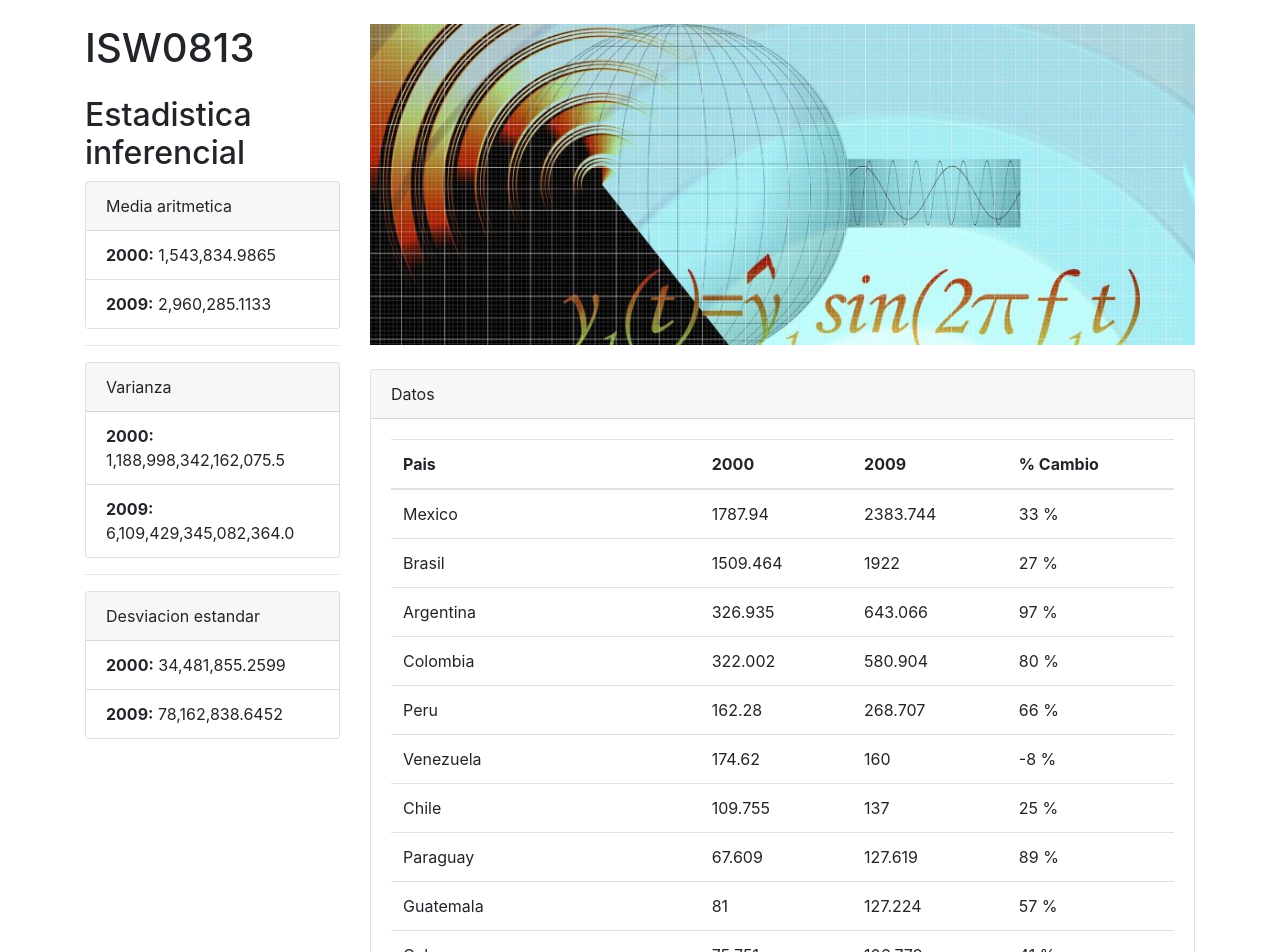
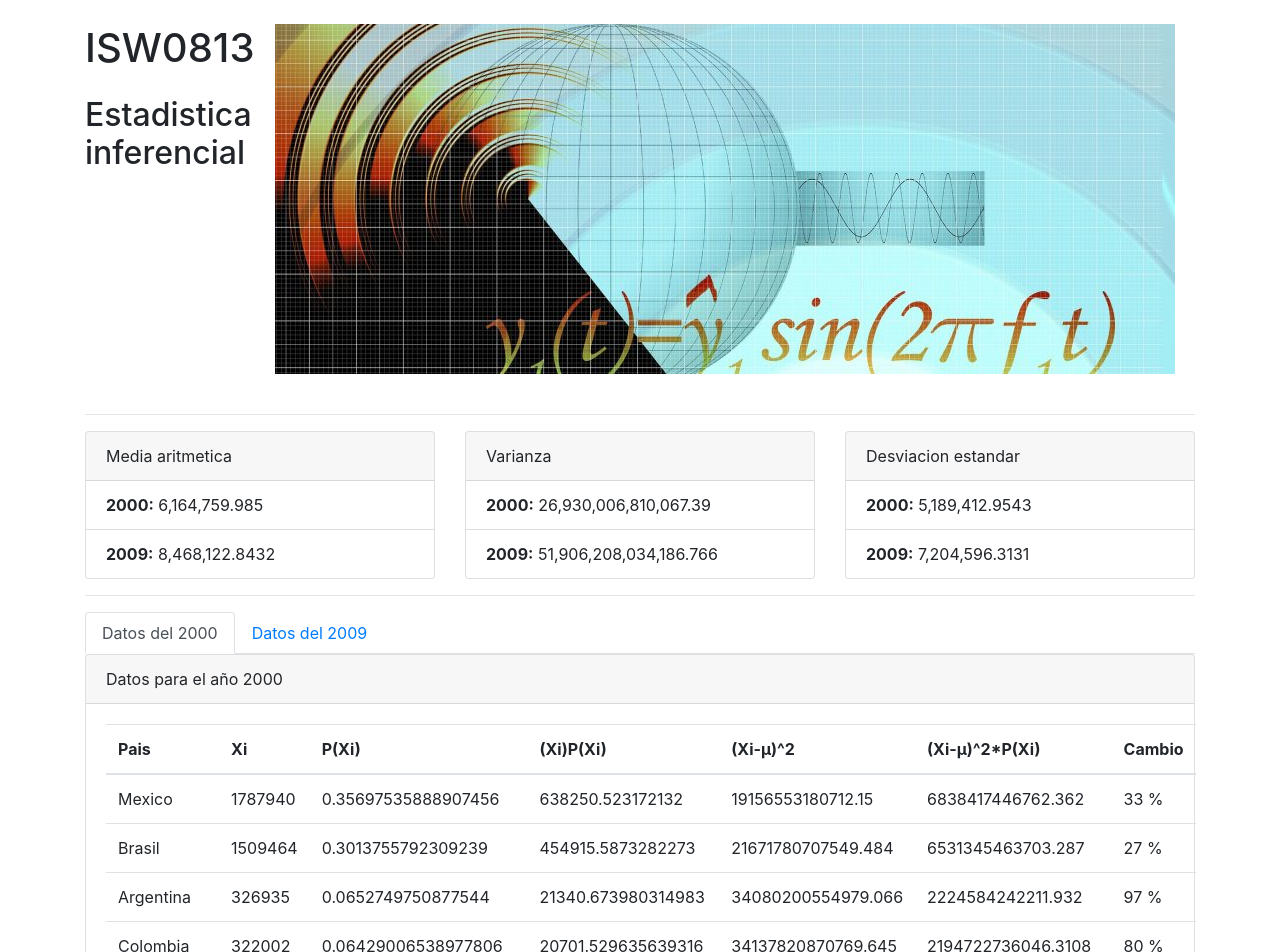
Before and after one commit to iMrLopez/ISW0813, an Angular app: page / in a window 1280 px wide. Shown: the top 952 px of the page. Built offline with nearby package versions, Linux system fonts and the light colour scheme.

Commit message:
Arregla calculos y cambio grafico
Arregla calculo promedio (item/total)
Cambia posicion de elementos

```diff
--- a/src/app/app.component.html
+++ b/src/app/app.component.html
@@ -1,6 +1,7 @@
 <div class="container">
+  <!-- CABECERA DE LA PAGINA -->
     <div class="row">
-      <div class="col-lg-3">
+        <div class="col-md-2">
             <h1 class="my-4">ISW0813</h1>
             <h2>Estadistica inferencial</h2>
             <!--<div class="list-group">
@@ -8,6 +9,17 @@
                 <a href="#" class="list-group-item">Category 2</a>
                 <a href="#" class="list-group-item">Category 3</a>
             </div>-->
+        </div>
+        <div class="col-md-10">
+            <div id="carouselExampleIndicators" class="carousel slide my-4">
+                <img class="d-block img-fluid" src="../assets/header.jpg" alt="First slide">
+            </div>
+        </div>
+      </div>
+      <hr>
+  <!-- TARJETAS DE RESUMEN -->
+    <div class="row">
+        <div class="col-md-4">
             <div class="card">
               <div class="card-header">
                 Media aritmetica
@@ -17,7 +29,10 @@
                 <li class="list-group-item"><b>2009:</b> {{data[data.length-1]['μ']['2009'] | number:'3.1-4'}}</li>
               </ul>
             </div>
+        </div>
             <hr>
+            <div class="col-md-4">
+
             <div class="card">
               <div class="card-header">
                 Varianza
@@ -27,7 +42,9 @@
                 <li class="list-group-item"><b>2009:</b> {{data[data.length-1]['σ^2']['2009'] | number:'3.1-4'}}</li>
               </ul>
             </div>
+          </div>
             <hr>
+          <div class="col-md-4">
             <div class="card">
               <div class="card-header">
                 Desviacion estandar
@@ -38,27 +55,49 @@
               </ul>
             </div>
         </div>
-      <div class="col-lg-9">
-          <div id="carouselExampleIndicators" class="carousel slide my-4">
-              <img class="d-block img-fluid" src="../assets/header.jpg" alt="First slide">
     </div>
+    <hr>
+  <!-- DETALLE DE LOS DATOS -->
   <div class="row">
       <div class="col-md-12">
+          <div class="row">
+              <div class="col-md-12">
+                  <nav>
+                      <div class="nav nav-tabs" id="nav-tab" role="tablist">
+                        <a [attr.class]="varSelectedTab === 2000? 'nav-item nav-link active':'nav-item nav-link'" id="nav-home-tab" data-toggle="tab" href="#nav-home" (click)="selectedTab(2000)" role="tab" aria-controls="nav-home">Datos del 2000</a>
+                        <a [attr.class]="varSelectedTab === 2009? 'nav-item nav-link active':'nav-item nav-link'" id="nav-profile-tab" data-toggle="tab" href="#nav-profile" (click)="selectedTab(2009)" role="tab" aria-controls="nav-profile" [attr.aria-selected]="varSelectedTab === 2009? true:null">Datos del 2009</a>
+                      </div>
+                  </nav>
                   <div class="card">
-                      <div class="card-header">Datos</div>
+                      <div class="card-header">Datos para el año {{varSelectedTab}}</div>
                       <div class="card-body">
                           <table class="table">
                               <thead>
                                   <th>Pais</th>
-                                  <th>2000</th>
-                                  <th>2009</th>
-                                  <th>% Cambio</th>
+                                  <th>Xi</th>
+                                  <th>P(Xi)</th>
+                                  <th>(Xi)P(Xi)</th>
+                                  <th>(Xi-μ)^2</th>
+                                  <th>(Xi-μ)^2*P(Xi)</th>
+                                  <th>Cambio</th>
                               </thead>
                               <tbody>
                                   <tr *ngFor="let item of data">
                                       <td>{{item.Pais}}</td>
                                       <td>{{item[2000]}}</td>
-                                      <td>{{item[2009]}}</td>
+                                      <td>{{item['P(Xi)'][varSelectedTab] }}</td>
+
+                                      <!-- Si no es la linea del total muestra el detalle de la linea actual, si es la linea del total muestra niu-->
+                                      <td *ngIf="item.Pais != 'Total'">{{item['(Xi)P(Xi)'][varSelectedTab] }}</td>
+                                      <td *ngIf="item.Pais === 'Total'">{{item['μ'][varSelectedTab] | number:'3.1-4'}}</td>
+
+                                      <td *ngIf="item.Pais != 'Total'">{{item['(Xi-μ)^2'][varSelectedTab] }}</td>
+                                      <td *ngIf="item.Pais === 'Total'"></td>
+
+
+                                      <td *ngIf="item.Pais != 'Total'">{{item['(Xi-μ)^2*P(Xi)'][varSelectedTab] }}</td>
+                                      <td *ngIf="item.Pais === 'Total'">{{item['σ^2'][varSelectedTab] | number:'3.1-4'}}</td>
+
                                       <td>{{item.CambioPorcentual}} %</td>
                                   </tr>
                               </tbody>
@@ -72,6 +111,7 @@
           <router-outlet></router-outlet>
       </div>
   </div>
+  <hr>
 </div>
 <!-- /.container -->
 
--- a/src/app/app.component.ts
+++ b/src/app/app.component.ts
@@ -10,9 +10,14 @@ import { DoCalculationsService } from './shared/services/do-calculations.service
 export class AppComponent {
   title = 'ISW0813';
   data: any = json;
+  varSelectedTab: number = 2000;
 
   constructor(private service: DoCalculationsService) {
     this.service.obtenerPromedio(this.data);
     this.service.obtenerVarianza(this.data);
   }
+
+  selectedTab(selected) {
+    this.varSelectedTab = (selected);
+  }
 }
--- a/src/app/shared/services/do-calculations.service.ts
+++ b/src/app/shared/services/do-calculations.service.ts
@@ -13,20 +13,20 @@ export class DoCalculationsService {
   constructor() { }
 
   obtenerPromedio(datos: any[]) {
-    let cantidadElementos: number = datos.length - 1;
-    let μ_2000: number = 0;
-    let μ_2009: number = 0;
+    let cantidadElementos  = datos.length - 1;
+    let μ_2000 = 0;
+    let μ_2009 = 0;
 
     datos.forEach(elementoActual => {
       //Calcular el promedio para ambos años y guardarlo en cada item
       elementoActual['P(Xi)'] = [];
-      elementoActual['P(Xi)']['2000'] = Number(elementoActual['2000']) / cantidadElementos;
-      elementoActual['P(Xi)']['2009'] = Number(elementoActual['2009']) / cantidadElementos;
+      elementoActual['P(Xi)']['2000'] = (elementoActual['2000']) / datos[cantidadElementos]['2000'];
+      elementoActual['P(Xi)']['2009'] = (elementoActual['2009']) / datos[cantidadElementos]['2009'];
 
       //Calcular la media aritmetica para ambos años y guardarla en cada item
       elementoActual['(Xi)P(Xi)'] = [];
-      elementoActual['(Xi)P(Xi)']['2000'] = Number(elementoActual['2000']) * elementoActual['P(Xi)']['2000'];
-      elementoActual['(Xi)P(Xi)']['2009'] = Number(elementoActual['2009']) *  elementoActual['P(Xi)']['2009'];
+      elementoActual['(Xi)P(Xi)']['2000'] = (elementoActual['2000']) * elementoActual['P(Xi)']['2000'];
+      elementoActual['(Xi)P(Xi)']['2009'] = (elementoActual['2009']) *  elementoActual['P(Xi)']['2009'];
 
       //Acumular los μ en la variable temporal para luego asignarlos al array de total
       μ_2000 += elementoActual['(Xi)P(Xi)']['2000'];
--- a/src/assets/data/master.json
+++ b/src/assets/data/master.json
@@ -1,128 +1,128 @@
 [
   {
     "Pais": "Mexico",
-    "2000": 1787.940,
-    "2009": 2383.744,
+    "2000": 1787940,
+    "2009": 2383744,
     "CambioPorcentual": 33
   },
   {
     "Pais": "Brasil",
-    "2000": 1509.464,
-    "2009": 1922.000,
+    "2000": 1509464,
+    "2009": 1922000,
     "CambioPorcentual": 27
   },
   {
     "Pais": "Argentina",
-    "2000": 326.935,
-    "2009": 643.066,
+    "2000": 326935,
+    "2009": 643066,
     "CambioPorcentual": 97
   },
   {
     "Pais": "Colombia",
-    "2000": 322.002,
-    "2009": 580.904,
+    "2000": 322002,
+    "2009": 580904,
     "CambioPorcentual": 80
   },
   {
     "Pais": "Peru",
-    "2000": 162.280,
-    "2009": 268.707,
+    "2000": 162280,
+    "2009": 268707,
     "CambioPorcentual": 66
   },
   {
     "Pais": "Venezuela",
-    "2000": 174.620,
-    "2009": 160.000,
+    "2000": 174620,
+    "2009": 160000,
     "CambioPorcentual": -8
   },
   {
     "Pais": "Chile",
-    "2000": 109.755,
-    "2009": 137.000,
+    "2000": 109755,
+    "2009": 137000,
     "CambioPorcentual": 25
   },
   {
     "Pais": "Paraguay",
-    "2000": 67.609,
-    "2009": 127.619,
+    "2000": 67609,
+    "2009": 127619,
     "CambioPorcentual": 89
   },
   {
     "Pais": "Guatemala",
-    "2000": 81.000,
-    "2009": 127.224,
+    "2000": 81000,
+    "2009": 127224,
     "CambioPorcentual": 57
   },
   {
     "Pais": "Cuba",
-    "2000": 75.751,
-    "2009": 106.779,
+    "2000": 75751,
+    "2009": 106779,
     "CambioPorcentual": 41
   },
   {
     "Pais": "Ecuador",
-    "2000": 72.150,
-    "2009": 93.587,
+    "2000": 72150,
+    "2009": 93587,
     "CambioPorcentual": 30
   },
   {
     "Pais": "Republica Dominicana",
-    "2000": 58.700,
-    "2009": 91.932,
+    "2000": 58700,
+    "2009": 91932,
     "CambioPorcentual": 57
   },
   {
     "Pais": "Bolivia",
-    "2000": 38.935,
-    "2009": 68.600,
+    "2000": 38935,
+    "2009": 68600,
     "CambioPorcentual": 76
   },
   {
     "Pais": "El Salvador",
-    "2000": 61.278,
-    "2009": 64.250,
+    "2000": 61278,
+    "2009": 64250,
     "CambioPorcentual": 5
   },
   {
     "Pais": "Uruguay",
-    "2000": 37.000,
-    "2009": 54.000,
+    "2000": 37000,
+    "2009": 54000,
     "CambioPorcentual": 46
   },
   {
     "Pais": "Costa Rica",
-    "2000": 40.958,
-    "2009": 51.720,
+    "2000": 40958,
+    "2009": 51720,
     "CambioPorcentual": 26
   },
   {
     "Pais": "Honduras",
-    "2000": 41.241,
-    "2009": 51.313,
+    "2000": 41241,
+    "2009": 51313,
     "CambioPorcentual": 24
   },
   {
     "Pais": "Panama",
-    "2000": 12.380,
-    "2009": 23.938,
-    "CambioPorcentual": 97
+    "2000": 12380,
+    "2009": 23938,
+    "CambioPorcentual": 93
   },
   {
     "Pais": "Nicaragua",
-    "2000": 19.706,
-    "2009": 23.221,
+    "2000": 19706,
+    "2009": 23221,
     "CambioPorcentual": 18
   },
   {
     "Pais": "Puerto Rico",
-    "2000": 8.877,
-    "2009": 11.993,
+    "2000": 8877,
+    "2009": 11993,
     "CambioPorcentual": 35
   },
   {
     "Pais": "Total",
-    "2000": 5008.581,
-    "2009": 6991.597,
-    "CambioPorcentual": "??"
+    "2000": 5008581,
+    "2009": 6991597,
+    "CambioPorcentual": 40
   }
  ]
```
Lines whose indentation alone changed are shown as unchanged.
